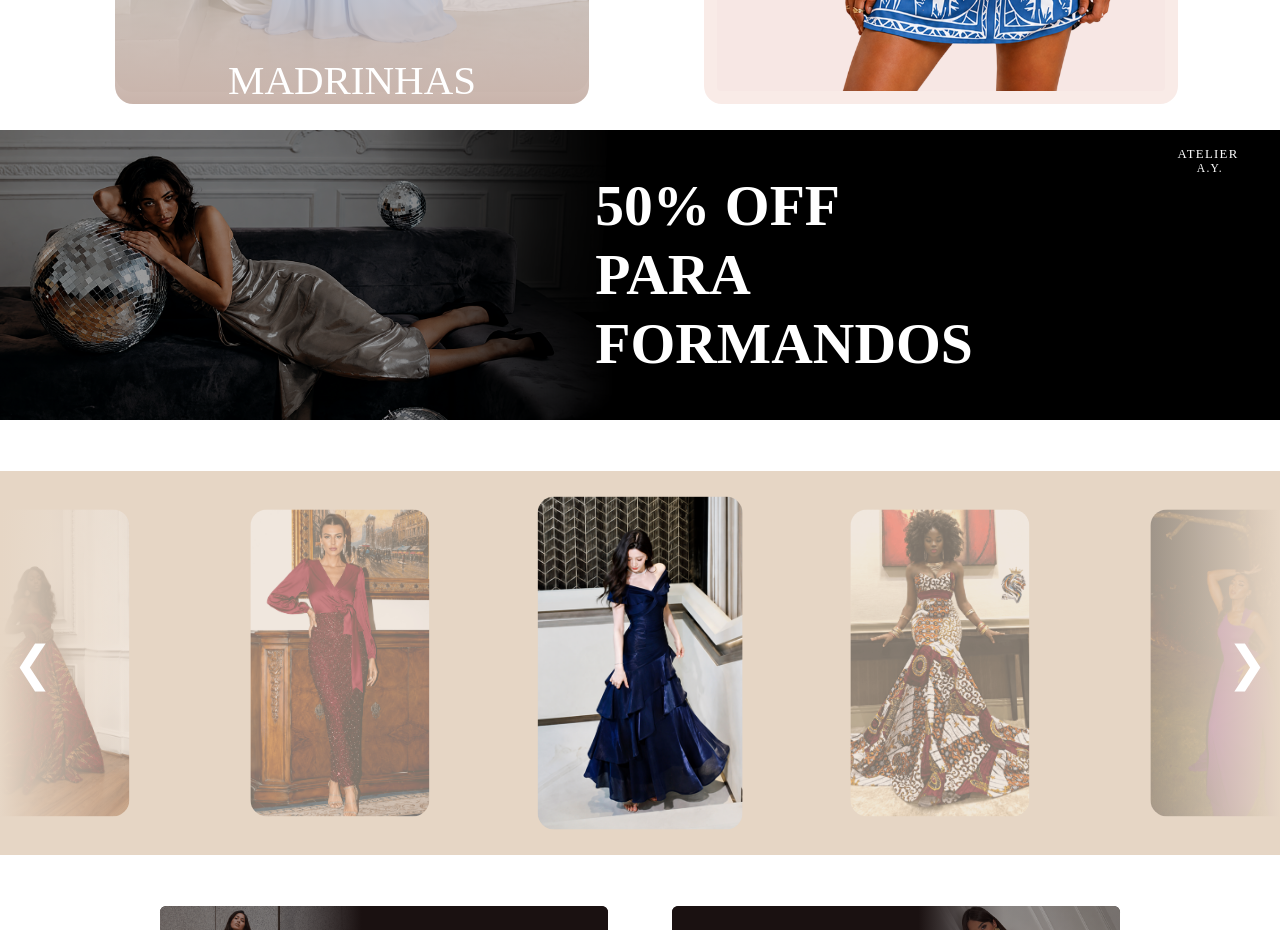
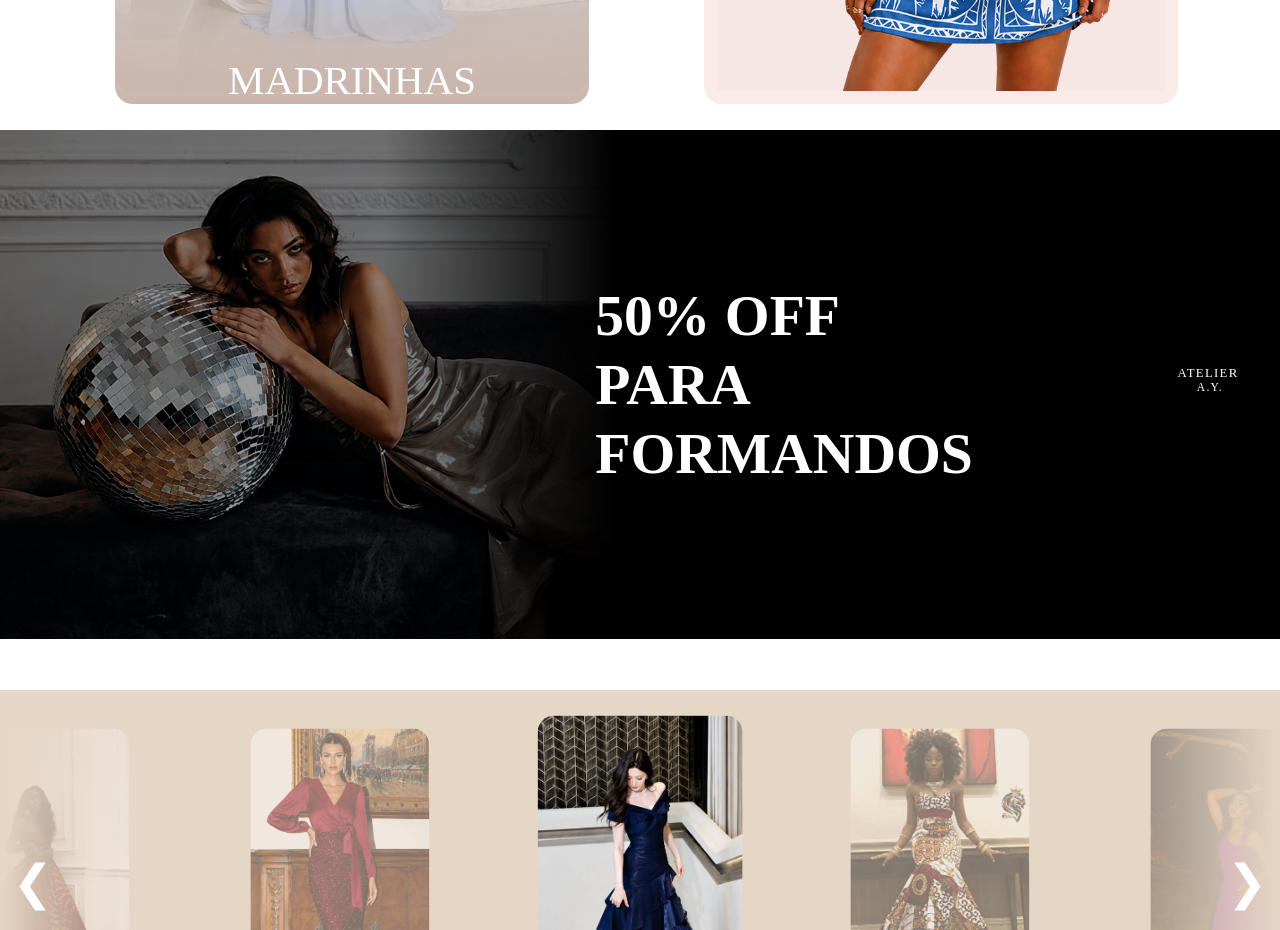
Before and after one commit to Atelier-A-Y/FrontEnd, a Vue app: page / in a window 1280 px wide. Shown: the part 1240-2170 px from the top of the page. Built offline with nearby package versions, Linux system fonts and the light colour scheme; a web font is replaced by a local one.

Commit message:
Feat: ajustes na imagem

```diff
--- a/src/components/BannerComponent.vue
+++ b/src/components/BannerComponent.vue
@@ -23,13 +23,9 @@
   position: relative;
   width: 100%;
   overflow: hidden;
-  display: block;
+  display: flex;
 }
 
-.banner img {
-  width: 57%;
-  display: block;
-}
 
 .overlay {
   position: absolute;
@@ -44,7 +40,6 @@
   display: flex;
   align-items: center;
   justify-content: flex-end;
-  z-index: 999;
 }
 
 .texto {
```
